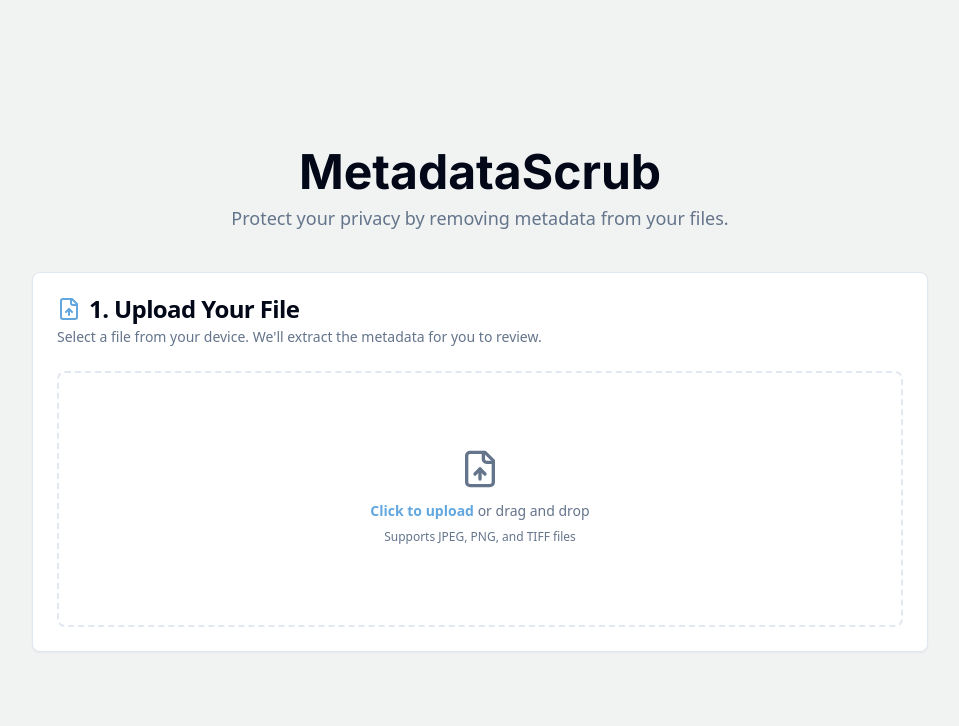
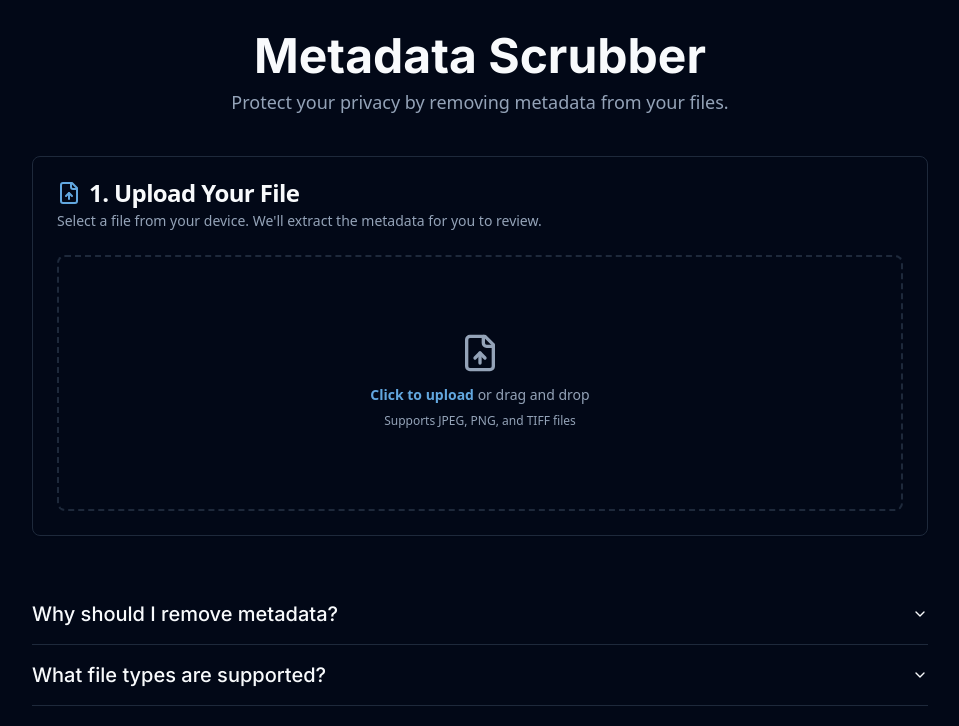
Before and after one commit to R-Saunders/demeta, a Next.js app: page / in a window 1280 px wide. Shown: the top 726 px of the page, without its empty margins (160-1119 px from the left). Built offline with nearby package versions, Linux system fonts and the light colour scheme.

Commit message:
Adjust layout and add additional information

```diff
--- a/src/app/layout.tsx
+++ b/src/app/layout.tsx
@@ -21,7 +21,7 @@ export default function RootLayout({
 	children: React.ReactNode;
 }>) {
 	return (
-		<html lang="en" suppressHydrationWarning>
+		<html lang="en" suppressHydrationWarning className="dark">
 			<body
 				className={cn(
 					"min-h-screen bg-background font-sans antialiased",
--- a/src/app/page.tsx
+++ b/src/app/page.tsx
@@ -1,5 +1,75 @@
-import { MetadataScrubber } from '@/components/metadata-scrubber';
+import { MetadataScrubber } from "@/components/metadata-scrubber";
+import {
+	Accordion,
+	AccordionContent,
+	AccordionItem,
+	AccordionTrigger,
+} from "@/components/ui/accordion";
 
 export default function Home() {
-  return <MetadataScrubber />;
+	return (
+		<main className="flex flex-col items-center justify-center p-4 sm:p-6 lg:p-8">
+			<div className="w-full max-w-4xl mx-auto">
+				<header className="text-center mb-10">
+					<h1 className="text-4xl md:text-5xl font-bold font-headline">
+						Metadata Scrubber
+					</h1>
+					<p className="text-muted-foreground mt-2 text-lg">
+						Protect your privacy by removing metadata from your files.
+					</p>
+				</header>
+
+				<MetadataScrubber />
+
+				<div className="mt-12 mb-20">
+					<Accordion type="single" collapsible className="w-full">
+						<AccordionItem value="item-1">
+							<AccordionTrigger className="text-xl font-headline">
+								Why should I remove metadata?
+							</AccordionTrigger>
+							<AccordionContent className="text-base text-muted-foreground space-y-4 pt-4">
+								<p>
+									Almost every digital photo you take contains hidden
+									information called metadata (or EXIF data). This can include
+									sensitive details like the exact date, time, and GPS location
+									of where the photo was taken, plus the make and model of your
+									camera or phone.
+								</p>
+								<p>
+									When you share these photos online, you could be unknowingly
+									broadcasting this personal information. Social media
+									platforms, forums, and other websites can collect this data.
+									More recently, this information is being used to train AI
+									models, often without your consent. Removing metadata is a
+									critical step in protecting your privacy, controlling your
+									digital footprint, and ensuring your personal data isn&apos;t
+									harvested for profit.
+								</p>
+							</AccordionContent>
+						</AccordionItem>
+						<AccordionItem value="item-2">
+							<AccordionTrigger className="text-xl font-headline">
+								What file types are supported?
+							</AccordionTrigger>
+							<AccordionContent className="text-base text-muted-foreground pt-4">
+								<p>
+									This tool uses the powerful ExifReader library and supports a
+									wide range of image formats. You can upload and scrub metadata
+									from the following file types:
+								</p>
+								<ul className="list-disc list-inside grid grid-cols-2 sm:grid-cols-3 gap-2 mt-2">
+									<li>JPEG (.jpg, .jpeg)</li>
+									<li>PNG (.png)</li>
+									<li>TIFF (.tiff)</li>
+									<li>HEIC (.heic)</li>
+									<li>WebP (.webp)</li>
+									<li>GIF (.gif)</li>
+								</ul>
+							</AccordionContent>
+						</AccordionItem>
+					</Accordion>
+				</div>
+			</div>
+		</main>
+	);
 }
--- a/src/components/metadata-scrubber.tsx
+++ b/src/components/metadata-scrubber.tsx
@@ -220,17 +220,6 @@ export function MetadataScrubber() {
 	};
 
 	return (
-		<div className="flex flex-col items-center justify-center min-h-screen p-4 sm:p-6 lg:p-8">
-			<div className="w-full max-w-4xl mx-auto">
-				<header className="text-center mb-10">
-					<h1 className="text-4xl md:text-5xl font-bold font-headline">
-						MetadataScrub
-					</h1>
-					<p className="text-muted-foreground mt-2 text-lg">
-						Protect your privacy by removing metadata from your files.
-					</p>
-				</header>
-
 		<div className="relative">
 			{step === "upload" && (
 				<UploadStep
@@ -259,8 +248,6 @@ export function MetadataScrubber() {
 					onStartOver={startOver}
 				/>
 			)}
-				</div>
-			</div>
 		</div>
 	);
 }
@@ -306,8 +293,9 @@ const UploadStep: FC<{
 					<label
 						htmlFor="file-upload"
 						className={cn(
-							"flex flex-col items-center justify-center w-full h-64 border-2 border-dashed rounded-lg cursor-pointer bg-card hover:bg-muted transition-colors",
-							isDragging && "bg-muted border-primary"
+							"flex flex-col items-center justify-center w-full h-64 border-2 border-dashed rounded-lg cursor-pointer bg-card transition-colors",
+							"hover:bg-muted hover:border-primary/30",
+							isDragging && "bg-primary/10 border-primary"
 						)}
 						onDragEnter={handleDragEnter}
 						onDragLeave={handleDragLeave}
@@ -317,7 +305,7 @@ const UploadStep: FC<{
 							setIsDragging(false);
 						}}
 					>
-						<div className="flex flex-col items-center justify-center pt-5 pb-6">
+						<div className="flex flex-col items-center justify-center pt-5 pb-6 pointer-events-none">
 							<FileUp className="w-10 h-10 mb-3 text-muted-foreground" />
 							<p className="mb-2 text-sm text-muted-foreground">
 								<span className="font-semibold text-primary">
```
Lines whose indentation alone changed are shown as unchanged.
